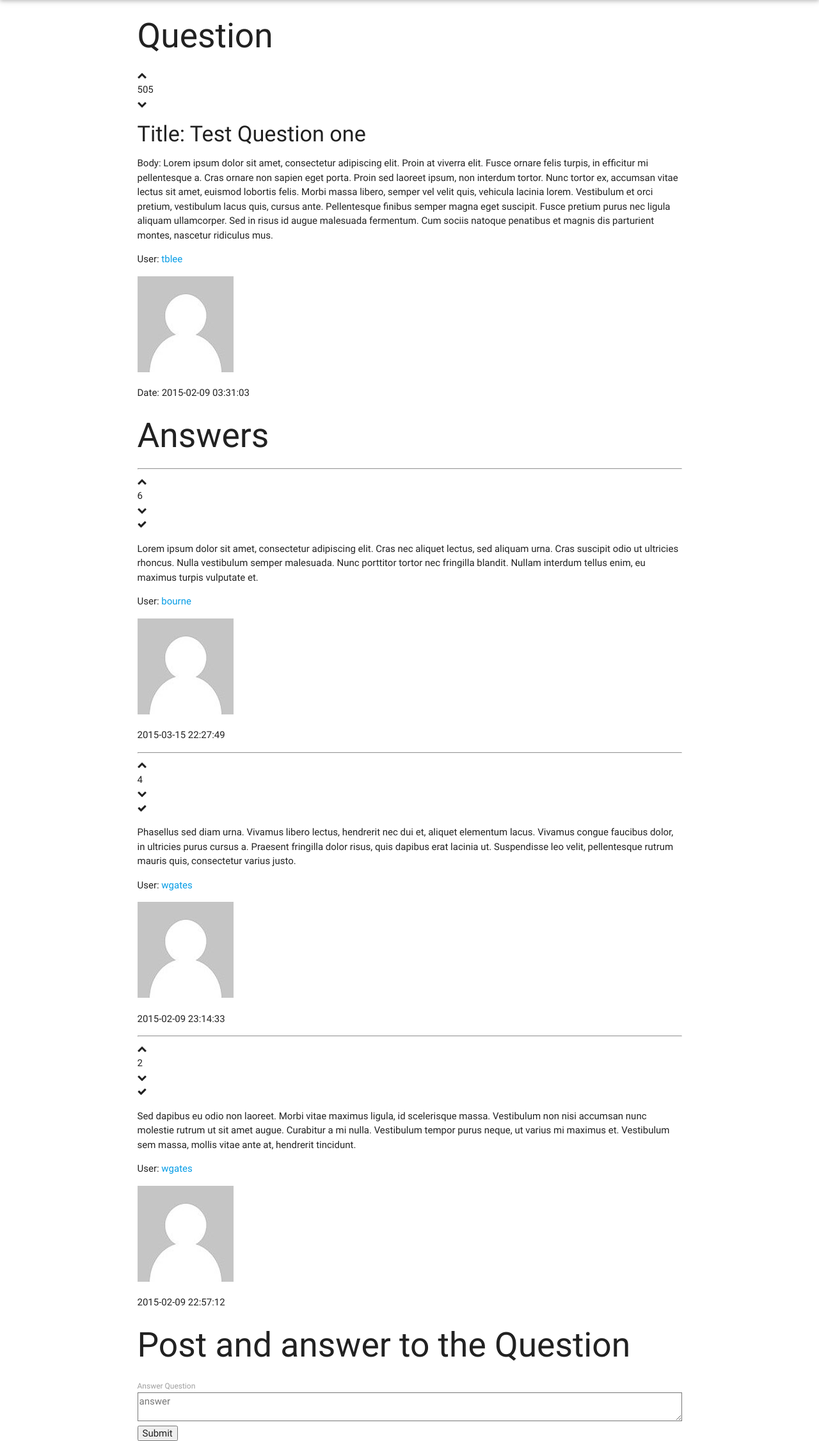
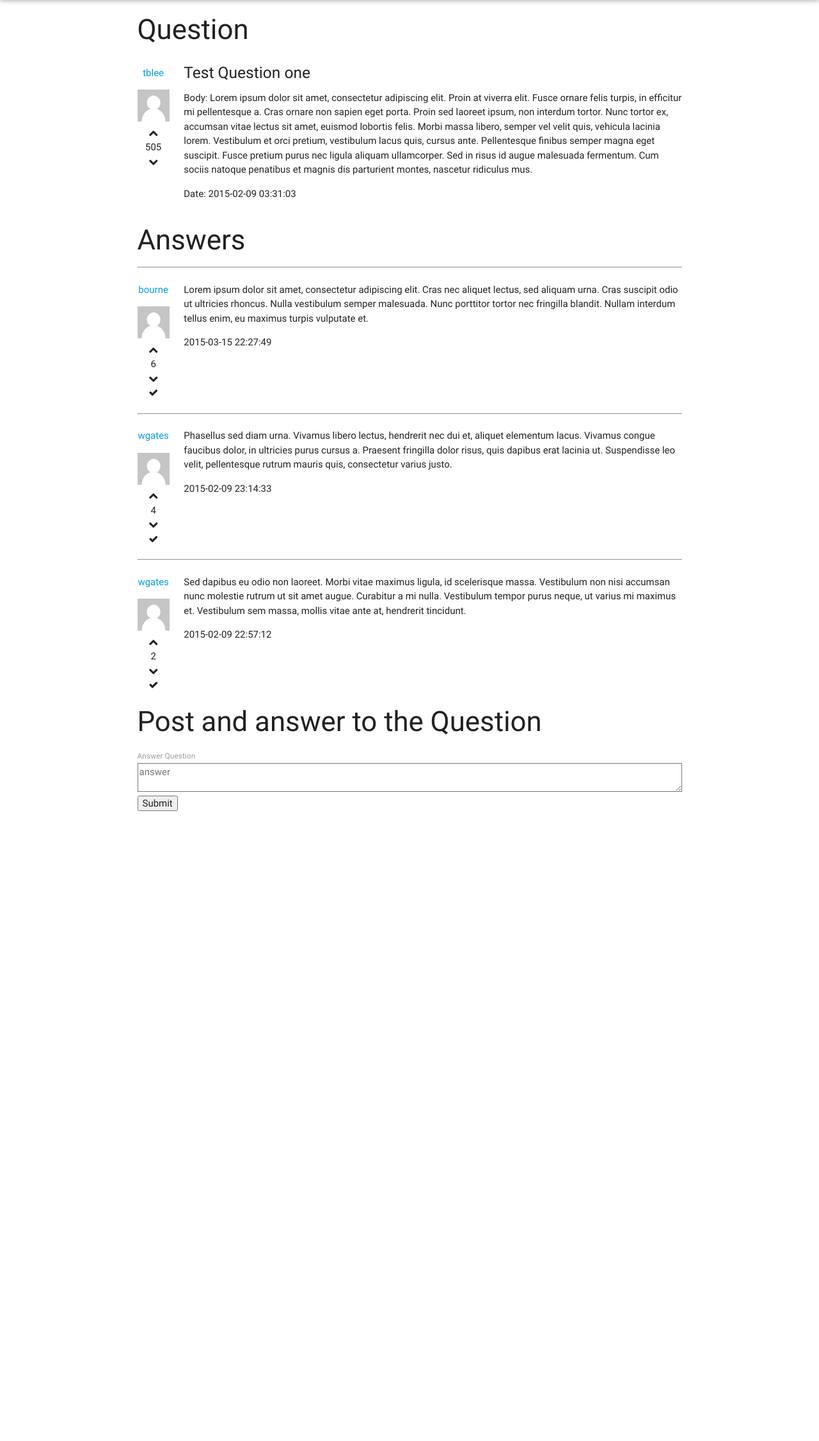
Before and after one commit to codebycorey/QuestionAnswerClone, a PHP site: page /displayQuestion.php?question_id=1 in a window 1280 px wide. Shown: the part 64-2317 px from the top of the page at 64% size. After the commit the page ends 1332 px from the top, so only its background shows below. Run offline with PHP 8.4, Linux system fonts and the light colour scheme; a user stored in the database is signed in; data comes from the database, SQL or seed files in the repository; some libraries are stand-ins or nearby versions.

Commit message:
changed display of the question list

```diff
--- a/askQuestion.php
+++ b/askQuestion.php
@@ -14,7 +14,7 @@ $query = mysqli_query($link, "
   SELECT id, title
   FROM question");
 
-function insert_Question($title, $description, $link) {
+function insert_Question($link, $title, $description) {
   $ownerID = $_SESSION['user_key'];
   $query = mysqli_query($link, "
     INSERT INTO question (title, body, ownerid)
--- /dev/null
+++ b/css/style.css
@@ -0,0 +1,4 @@
+.avatar {
+  max-height: 50px;
+  max-width: 50px;
+}
--- a/displayQuestion.php
+++ b/displayQuestion.php
@@ -66,6 +66,7 @@ if($_POST && !empty($_POST['answer'])) {
 <head>
 
   <link rel="stylesheet" href="//maxcdn.bootstrapcdn.com/font-awesome/4.3.0/css/font-awesome.min.css">
+  <link rel="stylesheet" href="css/style.css">
     <!-- Compiled and minified CSS -->
   <link rel="stylesheet" href="https://cdnjs.cloudflare.com/ajax/libs/materialize/0.95.3/css/materialize.min.css">
   <script src="http://ajax.googleapis.com/ajax/libs/jquery/1.10.2/jquery.min.js"></script>
@@ -97,13 +98,18 @@ if($_POST && !empty($_POST['answer'])) {
   </nav>
 
     <div class="container">
-    <h2>Question</h2>
+    <h3>Question</h3>
       <?php while($row = mysqli_fetch_array($query)): ?>
         <?php $answerid = $row['correctanswer'];?>
-      <div class="item" data-postid="<?php echo $row['id'] ?>" data-score="<?php echo $row['score'] ?>"
+    <div class="row item" data-postid="<?php echo $row['id'] ?>" data-score="<?php echo $row['score'] ?>"
       data-owner="<?php echo $row['ownerid'] ?>" data-user="<?php echo $_SESSION['user_key'] ?>"
       data-quesid="<?php echo $question_id ?>">
-      <div class="vote-span"><!-- voting-->
+      <div class="col s12 m1 center vote-span"><!-- voting-->
+        <p><?php $owner = $row['ownerid'];
+                 $username = retrieve_Username($link, $owner);
+                 $url = 'displayUser.php?user_id=' . $row['ownerid'];
+                 echo "<a href=$url>$username</a>" ;?></p>
+        <img class="avatar" src="<?php avatar_src($link, $row['ownerid']);?>">
         <div class="vote" data-action="up" title="Vote up">
           <i class="fa fa-chevron-up"></i>
         </div><!--vote up-->
@@ -113,20 +119,15 @@ if($_POST && !empty($_POST['answer'])) {
         </div><!--vote down-->
       </div>
 
-      <div class="post"><!-- post data -->
-      <h4><?php echo "Title: " . $row['title'];?></h4>
+      <div class="col s12 m11 post"><!-- post data -->
+      <h5><?php echo $row['title'];?></h5>
       <p><?php echo "Body: " . $row['body'];?></p>
-      <p><?php $owner = $row['ownerid'];
-               $username = retrieve_Username($link, $owner);
-               $url = 'displayUser.php?user_id=' . $row['ownerid'];
-               echo "User: <a href=$url>$username</a>" ;?></p>
-      <img src="<?php avatar_src($link, $row['ownerid']);?>">
       <p><?php echo "Date: " . $row['creationdate'];?></p>
       </div>
     </div><!--item-->
       <?php endwhile?>
 
-    <h2>Answers</h2>
+    <h3>Answers</h3>
     <?php
     $ansquery = mysqli_query($link, "
       SELECT *
@@ -136,10 +137,14 @@ if($_POST && !empty($_POST['answer'])) {
 
       while($row = mysqli_fetch_array($ansquery)): ?>
         <hr>
-    <div class="item" data-postid="<?php echo $row['id'] ?>" data-score="<?php echo $row['score'] ?>"
+    <div class="row item" data-postid="<?php echo $row['id'] ?>" data-score="<?php echo $row['score'] ?>"
       data-owner="<?php echo $owner ?>" data-user="<?php echo $_SESSION['user_key'] ?>"
       data-quesid="<?php echo $question_id ?>" data-ansid="<?php echo $answerid?>">
-      <div class="vote-span"><!-- voting-->
+      <div class="center col s12 m1 vote-span"><!-- voting-->
+        <p><?php $username = retrieve_Username($link, $row['ownerid']);
+          $url = 'displayUser.php?user_id=' . $row['ownerid'];
+          echo "<a href=$url>$username</a>" ;?></p>
+        <img class="avatar" src="<?php avatar_src($link, $row['ownerid']);?>">
         <div class="vote" data-action="up" title="Vote up">
           <i class="fa fa-chevron-up"></i>
         </div><!--vote up-->
@@ -152,18 +157,13 @@ if($_POST && !empty($_POST['answer'])) {
         </div><!--vote down--><!--Accept Answer-->
       </div>
 
-      <div class="post"><!-- post data -->
+      <div class="col s12 m11 post"><!-- post data -->
         <p><?php echo $row['body'] ?></p>
-        <p><?php $username = retrieve_Username($link, $row['ownerid']);
-            $url = 'displayUser.php?user_id=' . $row['ownerid'];
-            echo "User: <a href=$url>$username</a>" ;?></p>
-        <img src="<?php avatar_src($link, $row['ownerid']);?>">
-
         <p><?php echo $row['creationdate'] ?></p>
       </div>
     </div><!--item-->
     <?php endwhile?>
-      <h2>Post and answer to the Question</h2>
+      <h3>Post and answer to the Question</h3>
       <form method="post" action="">
         <div>
           <label for="answer">Answer Question</label>
```
Also changed, not shown: index.php (+12 -3 lines).
